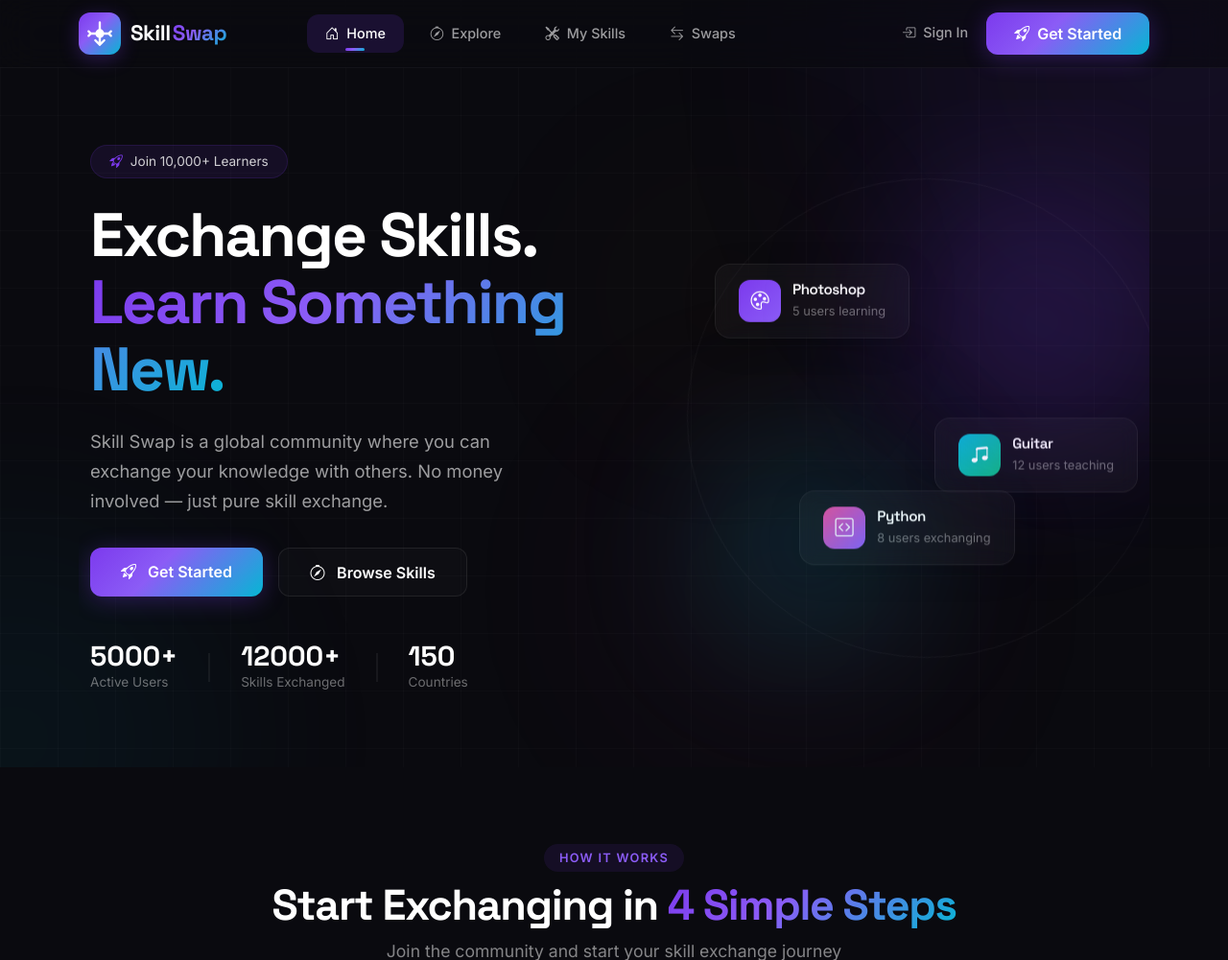
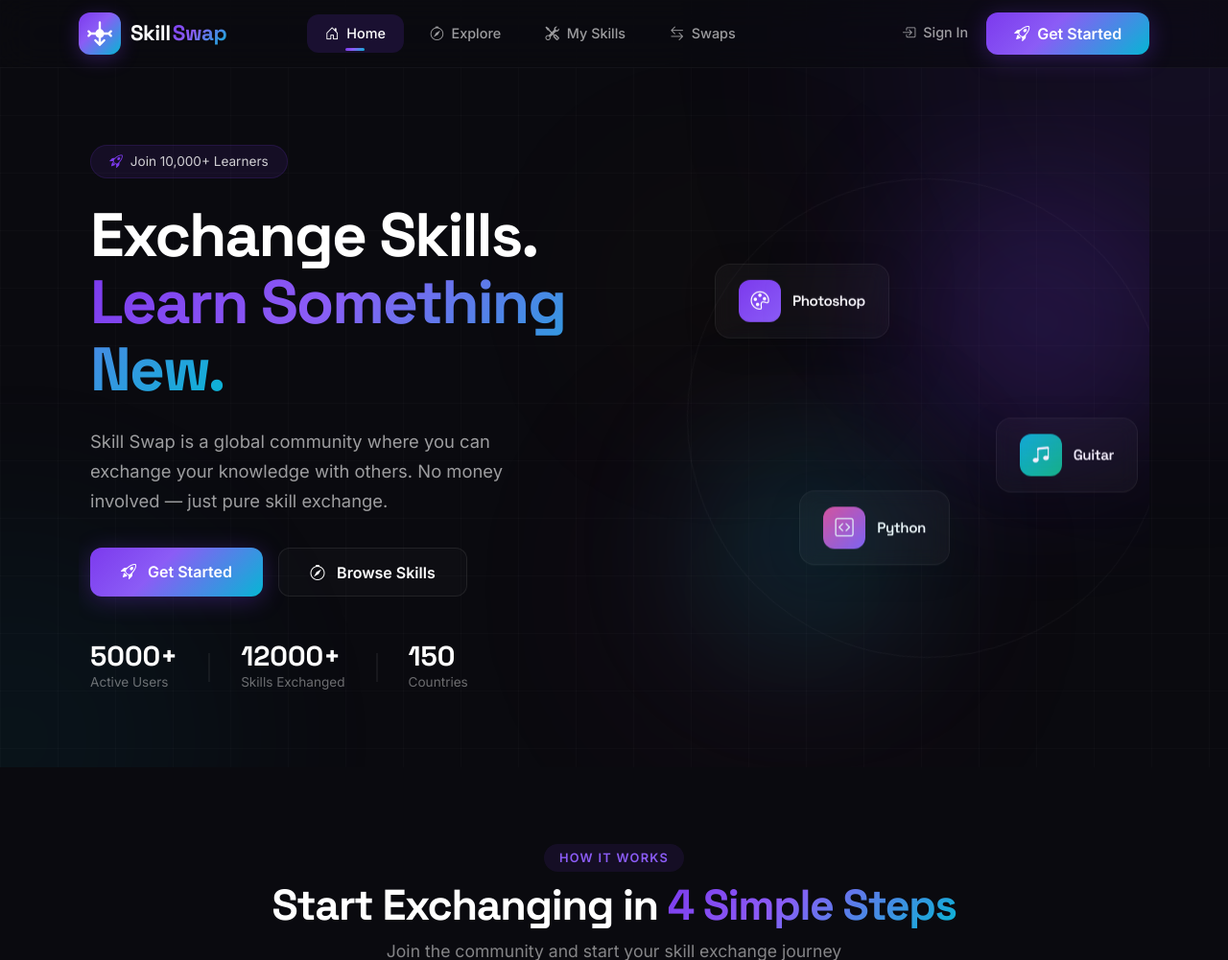
Before and after one commit to adeeltahirdev/Skillswap, a Django app: page / in a window 1280 px wide. Shown: the top 1001 px of the page at 96% size. Run offline with Django 4.2, Linux system fonts and the light colour scheme.

Commit message:
Made some UI changes on home page

```diff
--- a/templates/index.html
+++ b/templates/index.html
@@ -33,14 +33,14 @@
                             <a href="{% url 'profile' %}" class="btn btn-glow btn-lg">
                                 <i class="bi bi-person me-2"></i> My Profile
                             </a>
-                            <a href="#" class="btn btn-outline-glass btn-lg">
+                            <a href="{% url 'skill_list' %}" class="btn btn-outline-glass btn-lg">
                                 <i class="bi bi-compass me-2"></i> Browse Skills
                             </a>
                         {% else %}
                             <a href="{% url 'register' %}" class="btn btn-glow btn-lg">
                                 <i class="bi bi-rocket-takeoff me-2"></i> Get Started
                             </a>
-                            <a href="#" class="btn btn-outline-glass btn-lg">
+                            <a href="{% url 'skill_list' %}" class="btn btn-outline-glass btn-lg">
                                 <i class="bi bi-compass me-2"></i> Browse Skills
                             </a>
                         {% endif %}
@@ -74,7 +74,6 @@
                             </div>
                             <div class="card-info">
                                 <h6>Photoshop</h6>
-                                <span>5 users learning</span>
                             </div>
                         </div>
 
@@ -84,7 +83,6 @@
                             </div>
                             <div class="card-info">
                                 <h6>Guitar</h6>
-                                <span>12 users teaching</span>
                             </div>
                         </div>
 
@@ -94,7 +92,6 @@
                             </div>
                             <div class="card-info">
                                 <h6>Python</h6>
-                                <span>8 users exchanging</span>
                             </div>
                         </div>
                     </div>
```
